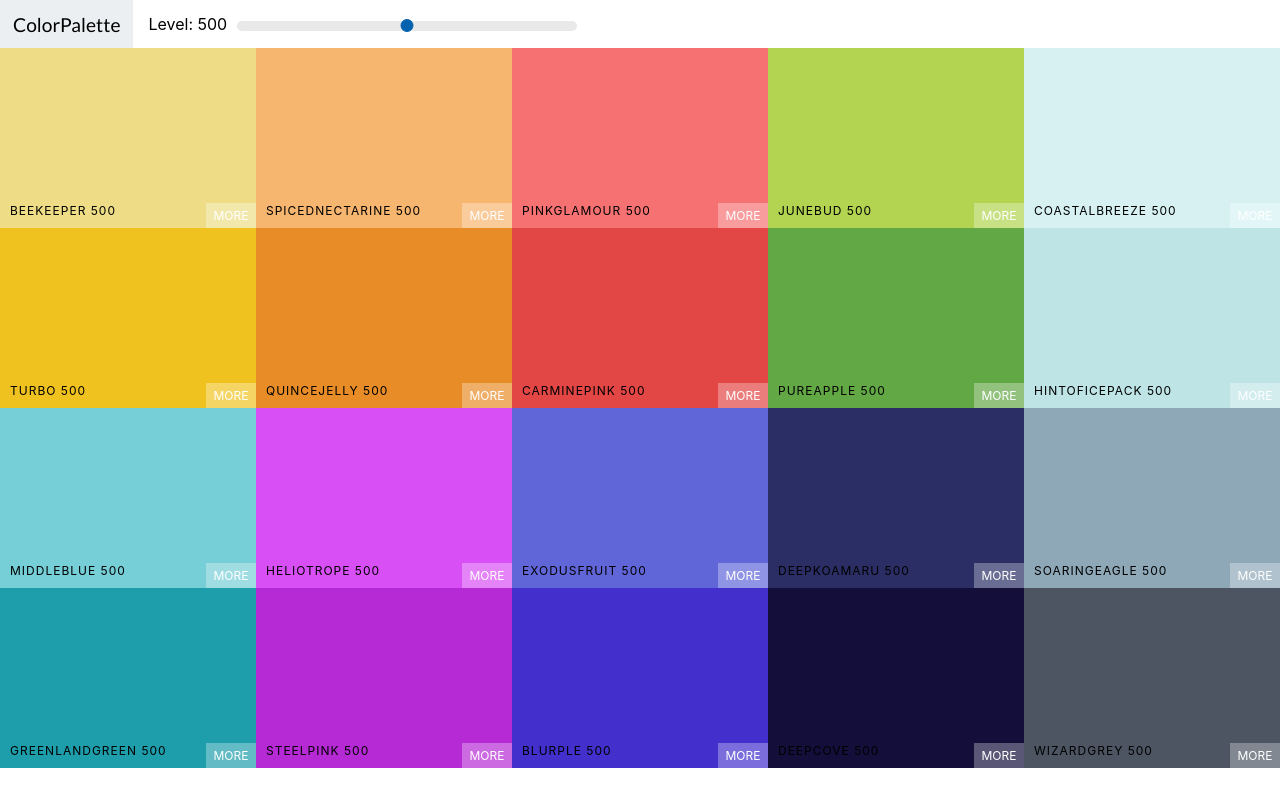
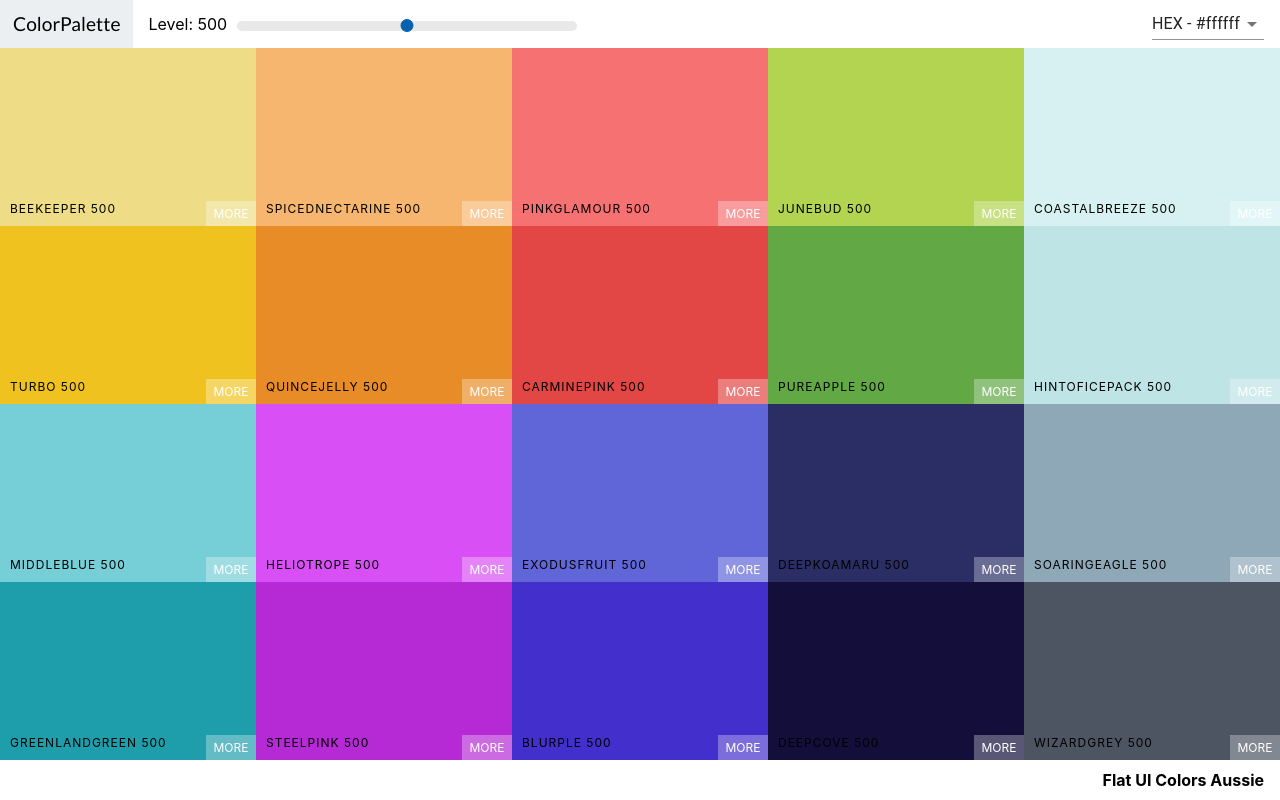
Before and after one commit to iamr-kumar/react-color-palette, a React (Create React App) app: page / in a window 1280 px wide. Built offline with nearby package versions, Linux system fonts and the light colour scheme.

Commit message:
Add select menu and change format

```diff
--- a/package.json
+++ b/package.json
@@ -3,6 +3,8 @@
   "version": "0.1.0",
   "private": true,
   "dependencies": {
+    "@material-ui/core": "^4.11.3",
+    "@material-ui/icons": "^4.11.2",
     "@testing-library/jest-dom": "^5.11.9",
     "@testing-library/react": "^11.2.3",
     "@testing-library/user-event": "^12.6.2",
--- a/src/App.css
+++ b/src/App.css
@@ -1 +1,6 @@
 @import url("https://fonts.googleapis.com/css2?family=Lato&display=swap");
+* {
+  margin: 0;
+  padding: 0;
+  box-sizing: border-box;
+}
--- a/src/Components/Layout/Navbar.css
+++ b/src/Components/Layout/Navbar.css
@@ -48,3 +48,8 @@
   height: 13px;
   margin-top: -2px;
 }
+
+.select-container {
+  margin-left: auto;
+  margin-right: 1rem;
+}
--- a/src/Components/Layout/Navbar.js
+++ b/src/Components/Layout/Navbar.js
@@ -1,9 +1,23 @@
-import React, { Fragment } from "react";
+import React, { Fragment, useState } from "react";
 import Slider from "rc-slider";
+import Select from "@material-ui/core/Select";
 import "rc-slider/assets/index.css";
 import "./Navbar.css";
+import { MenuItem } from "@material-ui/core";
+import Snackbar from "@material-ui/core/Snackbar";
+import IconButton from "@material-ui/core/IconButton";
+import CloseIcon from "@material-ui/icons/Close";
 
-const Navbar = ({ level, changeLevel }) => {
+const Navbar = ({ level, changeLevel, handleChange }) => {
+  const [format, setFormat] = useState("hex");
+  const [open, setOpen] = useState(false);
+
+  const handleFormatChange = (e) => {
+    setFormat(e.target.value);
+    setOpen(true);
+    handleChange(e.target.value);
+  };
+
   return (
     <Fragment>
       <header className="Navbar">
@@ -22,6 +36,35 @@ const Navbar = ({ level, changeLevel }) => {
             />
           </div>
         </div>
+        <div className="select-container">
+          <Select onChange={handleFormatChange} value={format}>
+            <MenuItem value="hex">HEX - #ffffff</MenuItem>
+            <MenuItem value="rgb">RGB - rgb(255, 255, 255)</MenuItem>
+            <MenuItem value="rgba">RGBA - rgb(255, 255, 255, 0.1)</MenuItem>
+          </Select>
+        </div>
+        <Snackbar
+          anchorOrigin={{ vertical: "top", horizontal: "center" }}
+          open={open}
+          autoHideDuration={3000}
+          message={
+            <span id="message-id">
+              Format Changed To {format.toUpperCase()}
+            </span>
+          }
+          ContentProps={{ "aria-describedby": "message-id" }}
+          onClose={() => setOpen(false)}
+          action={[
+            <IconButton
+              onClick={() => setOpen(false)}
+              color="inherit"
+              key="close"
+              aria-label="close"
+            >
+              <CloseIcon />
+            </IconButton>,
+          ]}
+        />
       </header>
     </Fragment>
   );
--- a/src/Components/Palette/Palette.css
+++ b/src/Components/Palette/Palette.css
@@ -1,7 +1,19 @@
 .Palette {
   height: 100vh;
+  display: flex;
+  flex-direction: column;
 }
 
 .Palette-colors {
   height: 90%;
 }
+
+.Palette-footer {
+  background-color: white;
+  height: 5vh;
+  display: flex;
+  align-items: center;
+  justify-content: flex-end;
+  font-weight: bold;
+  padding-right: 1rem;
+}
--- a/src/Components/Palette/Palette.js
+++ b/src/Components/Palette/Palette.js
@@ -5,17 +5,27 @@ import "./Palette.css";
 
 const Palette = ({ palette }) => {
   const [level, setLevel] = useState(500);
+  const [format, setFormat] = useState("hex");
 
   const colors = palette.colors[level].map((color) => (
-    <ColorBox background={color.hex} name={color.name} />
+    <ColorBox background={color[format]} name={color.name} key={color.id} />
   ));
 
   const changeLevel = (newLevel) => setLevel(newLevel);
 
+  const changeFormat = (val) => {
+    setFormat(val);
+  };
+
   return (
     <div className="Palette">
-      <Navbar level={level} changeLevel={changeLevel} />
+      <Navbar
+        level={level}
+        changeLevel={changeLevel}
+        handleChange={changeFormat}
+      />
       <div className="Palette-colors">{colors}</div>
+      <footer className="Palette-footer">{palette.paletteName}</footer>
     </div>
   );
 };
```
Also changed, not shown: 2 other files (tests, documents, lock files or other folders).
